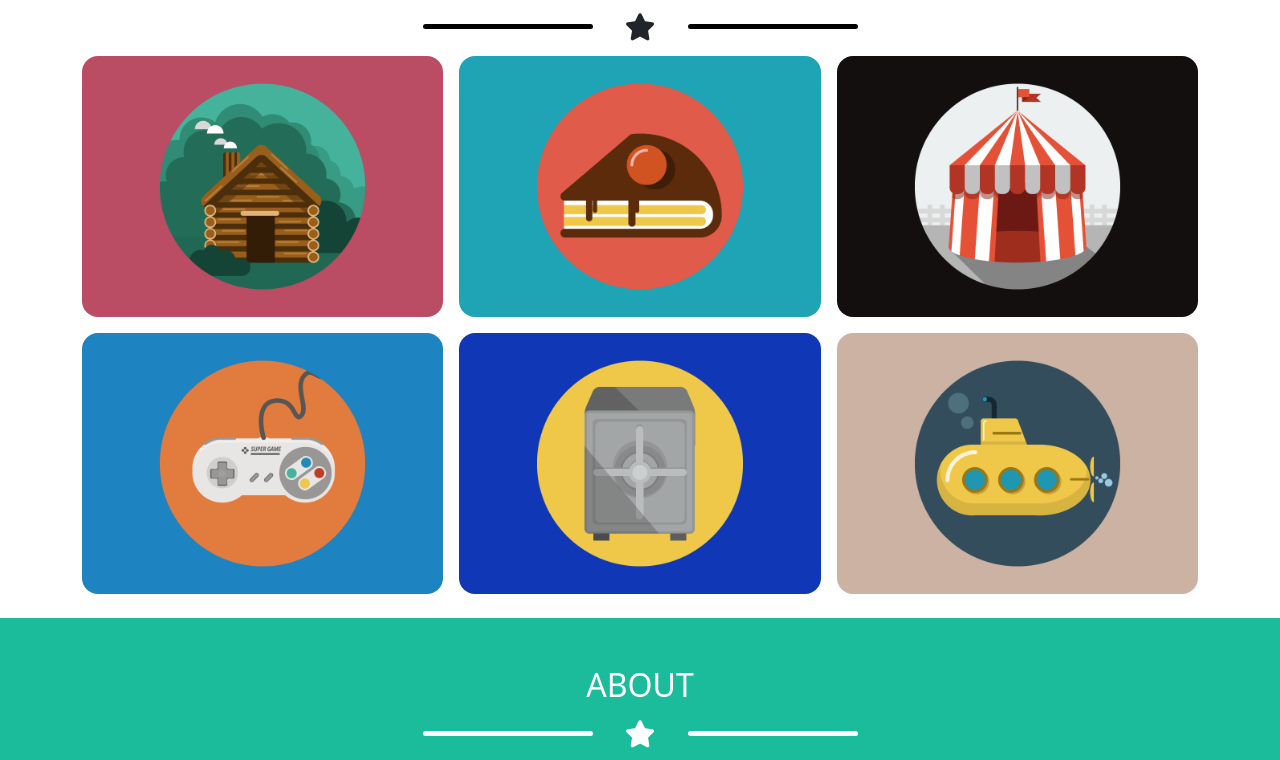
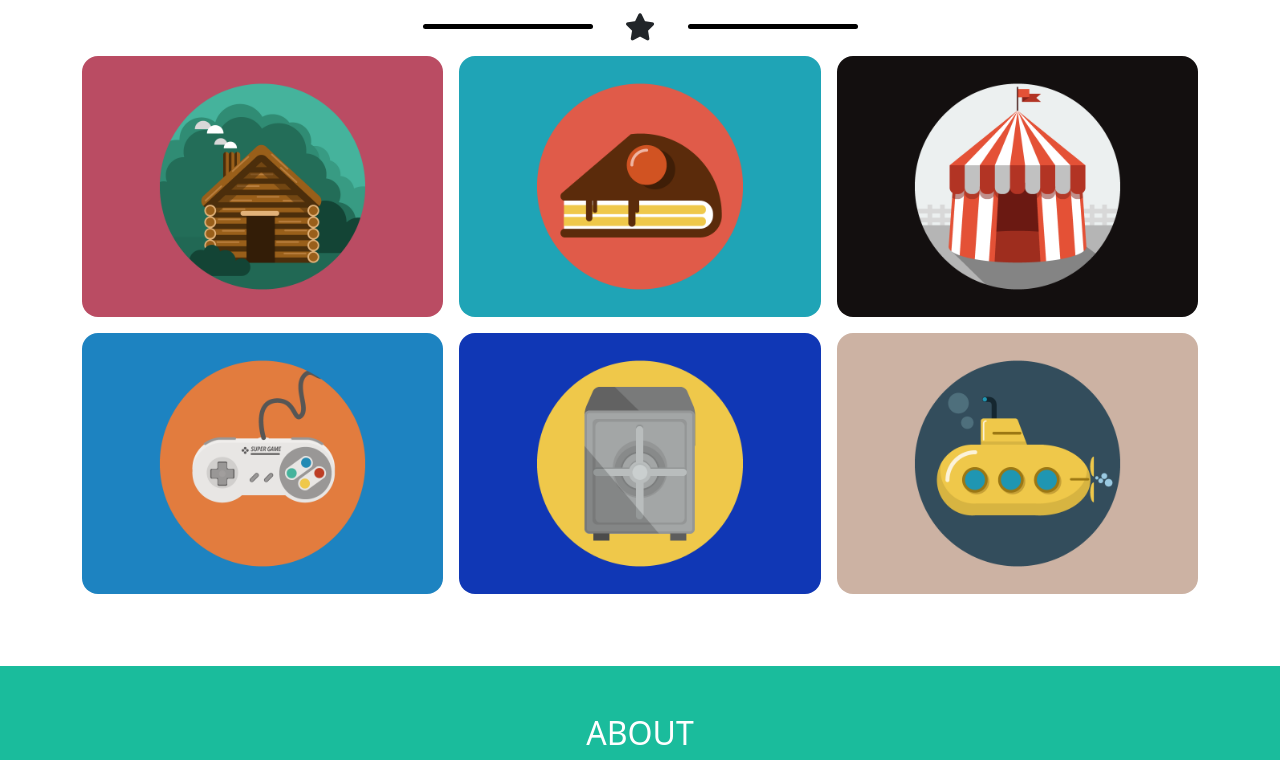
Before and after one commit to isma-91/html-css-bootstrap-freelancer, a plain HTML site: page index.html in a window 1280 px wide. Shown: the part 603-1363 px from the top of the page. Drawn offline with nearby package versions, Linux system fonts and the light colour scheme.

Commit message:
Adjust "Portfolio" section padding bottom

```diff
--- a/index.html
+++ b/index.html
@@ -102,7 +102,7 @@
       </div>
 
       <div class="overflow-hidden">
-        <div class="row g-3">
+        <div class="row g-3 pb-5">
           <div class="col-12 col-md-6 col-lg-4">
             <div class="card">
               <div class="opacity">
```
